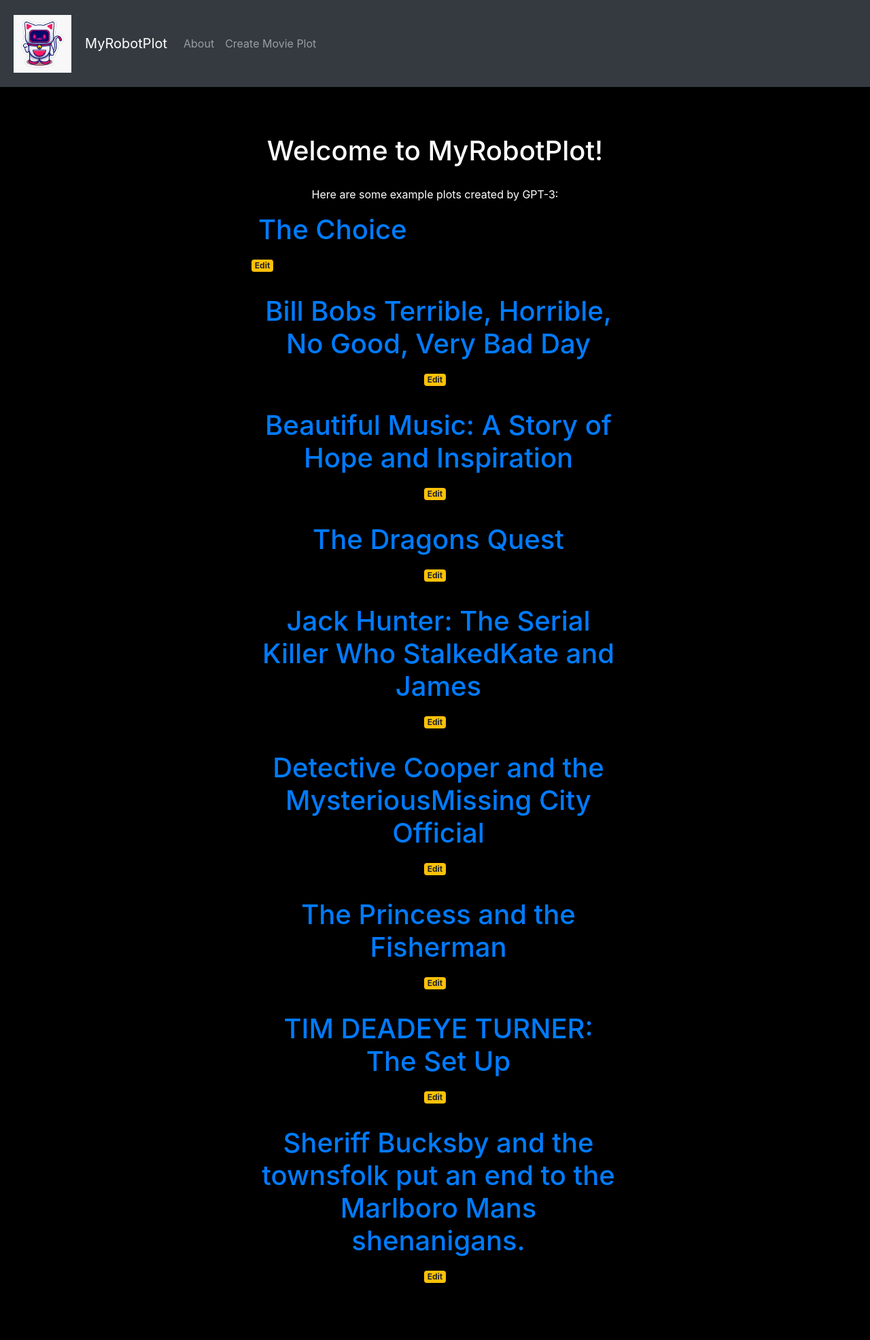
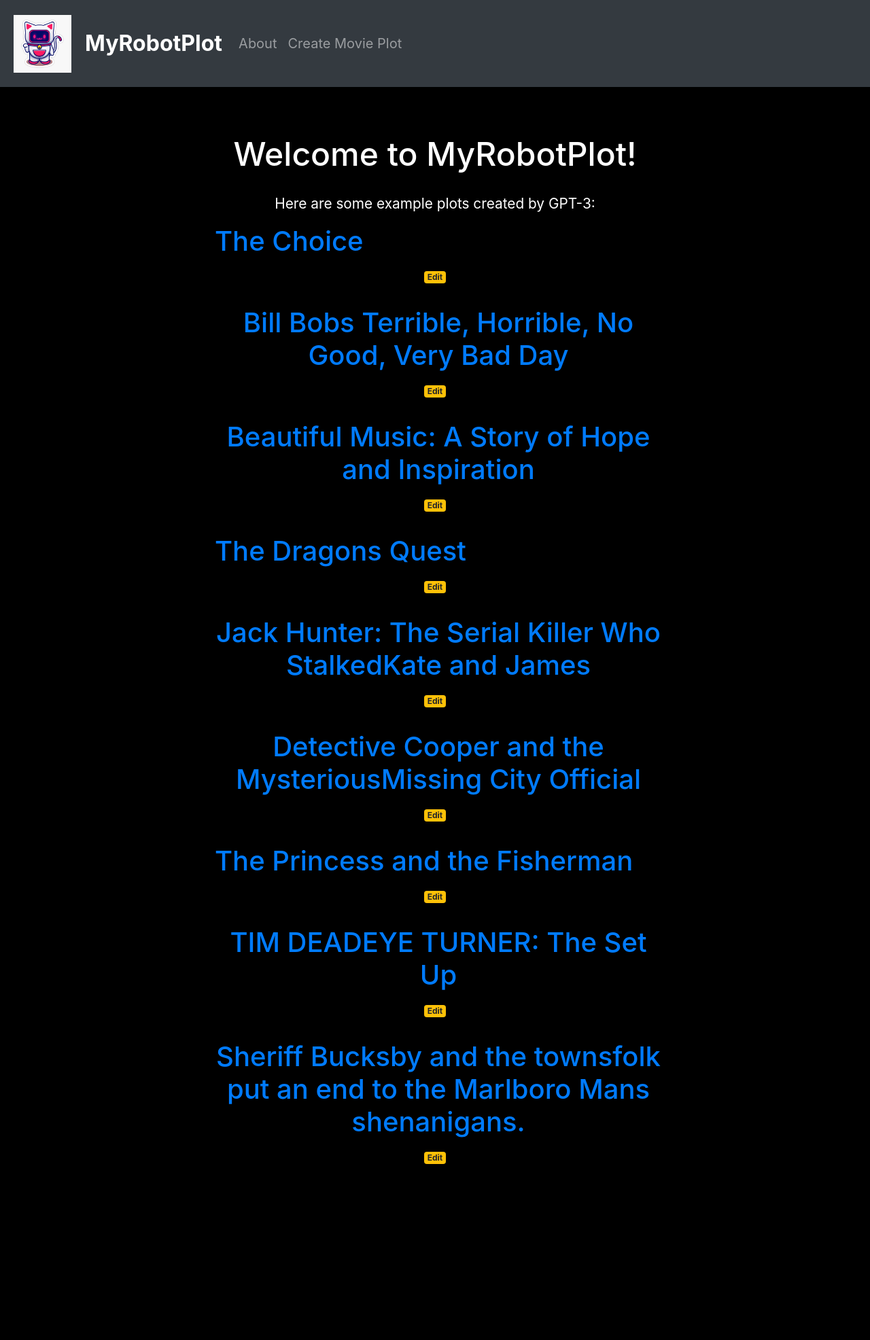
Before and after one commit to albert118/UTS-Professional-Studio-MyRobotPlot, a Flask app: page / in a window 1280 px wide. Shown: the whole page at 68% size. After the commit the page ends 1713 px from the top, so only its background shows below. Run offline with Flask 2, Linux system fonts and the light colour scheme; data comes from the database, SQL or seed files in the repository; parts of the project's set-up code (start-up, migrations or seed data) failed here and were passed over; some libraries are stand-ins or nearby versions.

Commit message:
Updates to html and css

```diff
--- a/static/css/style.css
+++ b/static/css/style.css
@@ -46,6 +46,10 @@ h2:hover{
     min-height: 1024px;
 }
 
+h1 {
+    font-size: 3rem;
+}
+
 h2 {
     font-size:40px;
     margin-left:10px;
@@ -64,7 +68,7 @@ h2 {
 
 main {
     margin: 0 auto;
-    width: 50%;
+    width: 60%;
     text-align: center;
     box-sizing: border-box;
     padding: 50px;
@@ -91,3 +95,22 @@ footer {
     font-size:30px;
     font-weight:bold;
 }
+
+.mynavbarlogotext {
+    font-size: 2rem;
+    font-weight: bold;
+}
+
+.navbarlink {
+    font-size: 20px;
+}
+
+.movielist {
+    display: flex;
+    flex-direction: row;
+    flex-wrap: wrap;
+    justify-content: space-between;
+    align-items: center;
+    align-content: center;
+    width: 100%;
+}
--- a/templates/base.html
+++ b/templates/base.html
@@ -20,7 +20,7 @@
               <a class="icon">
                     <img src="{{ url_for('static', filename= 'res/icon/robcat_logo.jpg') }}" alt="" class="logo" height="125px" width="125px" style="padding-top: 20px; padding-right: 20px; padding-bottom: 20px; padding-left: 20px">
               </a>
-            <a class="navbar-brand" href="{{ url_for('index')}}">MyRobotPlot</a>
+            <a class="navbar-brand mynavbarlogotext" href="{{ url_for('index')}}">MyRobotPlot</a>
 
             <button class="navbar-toggler" type="button" data-toggle="collapse" data-target="#navbarNav" aria-controls="navbarNav" aria-expanded="false" aria-label="Toggle navigation">
                 <span class="navbar-toggler-icon"></span>
@@ -28,10 +28,10 @@
             <div class="collapse navbar-collapse" id="navbarNav">
                 <ul class="navbar-nav">
                 <li class="nav-item">
-                    <a class="nav-link" href="#">About</a>
+                    <a class="nav-link navbarlink" href="#">About</a>
                 </li>
                 <li class="nav-item">
-                    <a class="nav-link" href="{{url_for('create')}}">Create Movie Plot</a>
+                    <a class="nav-link navbarlink" href="{{url_for('create')}}">Create Movie Plot</a>
                 </li>
                 </ul>
             </div>
--- a/templates/index.html
+++ b/templates/index.html
@@ -3,16 +3,16 @@
 {% block content %}
 <main>
     <h1 style="padding-bottom: 20px">{% block title %} Welcome to MyRobotPlot! {% endblock %}</h1>
-    <p> Here are some example plots created by GPT-3:
+    <p style="font-size: 1.3rem;"> Here are some example plots created by GPT-3:
     </p>
-    <div class="left">
+    <div>
     {% for movie in movies %}
-        <a href="{{ url_for('movie', movie_id=movie['id']) }}">
+        <a href="{{ url_for('movie', movie_id=movie['id']) }}" class="movielist">
             <h2>{{ movie['title'] }}
 
             </h2>
-            <a href="{{ url_for('edit', id=movie['id']) }}">
-                <span class="badge badge-warning">Edit</span>
+            <a href="{{ url_for('edit', id=movie['id']) }}" class="badge badge-warning">
+                Edit
             </a>
 
         </a>
```
